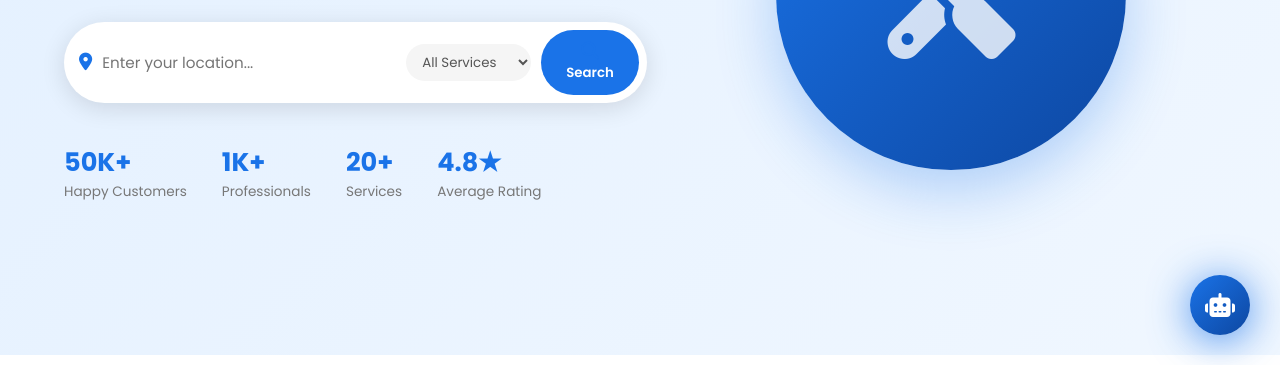
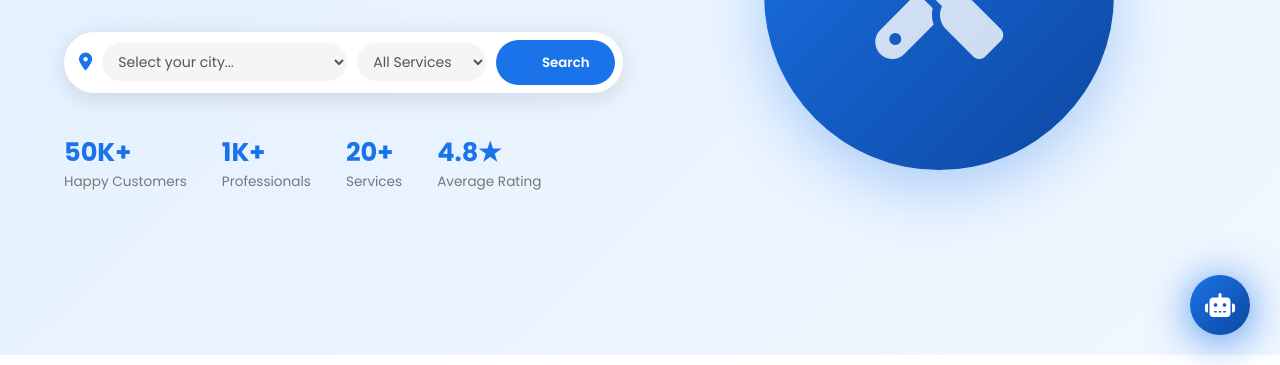
Before and after one commit to clementrosario1306-source/unices-services, a plain HTML site: page frontend/index.html in a window 1280 px wide. Shown: the part 435-800 px from the top of the page. Drawn offline with Linux system fonts and the light colour scheme.

Commit message:
Update search, cities, CSS fixes

```diff
--- a/frontend/css/style.css
+++ b/frontend/css/style.css
@@ -48,29 +48,29 @@
 .hero-content h1 span { color: #1a73e8; }
 .hero-content p { font-size: 1.1rem; color: #555; margin-bottom: 35px; }
 
+/* ===== SEARCH BAR (UPDATED) ===== */
 .search-bar {
   display: flex; align-items: center; gap: 10px;
   background: #fff;
   padding: 8px 8px 8px 15px;
   border-radius: 50px;
   box-shadow: 0 5px 25px rgba(0,0,0,0.12);
-  max-width: 600px;
+  max-width: 650px;
 }
-.search-bar i { color: #1a73e8; font-size: 1.1rem; }
-.search-bar input {
-  flex: 1; border: none; outline: none;
-  font-family: 'Poppins', sans-serif; font-size: 0.95rem;
-}
+.search-bar i { color: #1a73e8; font-size: 1.1rem; flex-shrink: 0; }
 .search-bar select {
   border: none; outline: none; background: #f5f5f5;
   padding: 8px 12px; border-radius: 20px;
   font-family: 'Poppins', sans-serif; color: #555;
+  font-size: 0.88rem; cursor: pointer;
 }
+#location-select { flex: 1; }
 .search-bar button {
   background: #1a73e8; color: #fff; border: none;
   padding: 12px 25px; border-radius: 40px;
   font-family: 'Poppins', sans-serif; font-weight: 600;
   cursor: pointer; transition: background 0.3s;
+  white-space: nowrap; flex-shrink: 0;
 }
 .search-bar button:hover { background: #0d47a1; }
 
@@ -290,7 +290,10 @@
   .hero-content h1 { font-size: 2rem; }
   .hero-image { display: none; }
   .hero-stats { justify-content: center; flex-wrap: wrap; gap: 20px; }
-  .search-bar { flex-wrap: wrap; border-radius: 15px; }
+  .search-bar { flex-wrap: wrap; border-radius: 15px; padding: 10px; }
+  .search-bar select { width: 100%; }
+  .search-bar button { width: 100%; justify-content: center; }
+  #location-select { width: 100%; }
   .nav-links { display: none; }
   .hamburger { display: block; }
   .footer-grid { grid-template-columns: 1fr 1fr; }
@@ -298,7 +301,8 @@
   .step-arrow { transform: rotate(90deg); }
   .chatbot-box { width: 90%; right: 5%; }
 }
-/* Typing animation */
+
+/* ===== TYPING ANIMATION ===== */
 .typing-dots { display: flex; gap: 4px; align-items: center; padding: 4px 0; }
 .typing-dots span {
   width: 8px; height: 8px; border-radius: 50%;
--- a/frontend/index.html
+++ b/frontend/index.html
@@ -37,16 +37,82 @@
       <p>Book trusted professionals for cleaning, repairs, beauty & more. Fast, reliable and affordable.</p>
       <div class="search-bar">
         <i class="fas fa-map-marker-alt"></i>
-        <input type="text" placeholder="Enter your location..." />
-        <select>
+        <select id="location-select">
+          <option value="">Select your city...</option>
+          <optgroup label="Major Cities">
+            <option>Chennai</option>
+            <option>Coimbatore</option>
+            <option>Madurai</option>
+            <option>Tiruchirappalli</option>
+            <option>Salem</option>
+            <option>Tirunelveli</option>
+            <option>Vellore</option>
+            <option>Erode</option>
+            <option>Thoothukudi</option>
+            <option>Dindigul</option>
+          </optgroup>
+          <optgroup label="Other Cities">
+            <option>Ambattur</option>
+            <option>Avadi</option>
+            <option>Thanjavur</option>
+            <option>Tiruppur</option>
+            <option>Karur</option>
+            <option>Kumbakonam</option>
+            <option>Nagercoil</option>
+            <option>Kanchipuram</option>
+            <option>Cuddalore</option>
+            <option>Villupuram</option>
+            <option>Tambaram</option>
+            <option>Hosur</option>
+            <option>Rajapalayam</option>
+            <option>Namakkal</option>
+            <option>Pudukkottai</option>
+            <option>Sivakasi</option>
+            <option>Pollachi</option>
+            <option>Udhagamandalam (Ooty)</option>
+            <option>Kodaikanal</option>
+            <option>Dharapuram</option>
+            <option>Palani</option>
+            <option>Gobichettipalayam</option>
+            <option>Bhavani</option>
+            <option>Virudhunagar</option>
+            <option>Paramakudi</option>
+            <option>Aruppukkottai</option>
+            <option>Sivaganga</option>
+            <option>Karaikudi</option>
+            <option>Mayiladuthurai</option>
+            <option>Nagapattinam</option>
+            <option>Chidambaram</option>
+            <option>Neyveli</option>
+            <option>Tindivanam</option>
+            <option>Ranipet</option>
+            <option>Ambur</option>
+            <option>Vaniyambadi</option>
+            <option>Gudiyatham</option>
+            <option>Tiruvannamalai</option>
+            <option>Krishnagiri</option>
+            <option>Dharmapuri</option>
+            <option>Theni</option>
+            <option>Bodinayakanur</option>
+            <option>Periyakulam</option>
+            <option>Arakkonam</option>
+            <option>Tiruttani</option>
+            <option>Poonamallee</option>
+            <option>Thiruvallur</option>
+            <option>Gummidipoondi</option>
+            <option>Pondicherry (Puducherry)</option>
+          </optgroup>
+        </select>
+        <select id="service-select">
           <option>All Services</option>
           <option>Cleaning</option>
           <option>Beauty</option>
           <option>Repairs</option>
           <option>Painting</option>
           <option>Pest Control</option>
+          <option>AC Services</option>
         </select>
-        <button onclick="window.location.href='services.html'">
+        <button onclick="searchServices()">
           <i class="fas fa-search"></i> Search
         </button>
       </div>
--- a/frontend/js/main.js
+++ b/frontend/js/main.js
@@ -1,5 +1,3 @@
-// ===== main.js =====
-
 // Mobile menu toggle
 function toggleMenu() {
   const nav = document.querySelector('.nav-links');
@@ -18,7 +16,10 @@
 // Animate cards on scroll
 const observer = new IntersectionObserver(entries => {
   entries.forEach(e => {
-    if (e.isIntersecting) e.target.style.opacity = '1', e.target.style.transform = 'translateY(0)';
+    if (e.isIntersecting) {
+      e.target.style.opacity = '1';
+      e.target.style.transform = 'translateY(0)';
+    }
   });
 }, { threshold: 0.1 });
 
@@ -28,3 +29,14 @@
   el.style.transition = 'opacity 0.5s ease, transform 0.5s ease';
   observer.observe(el);
 });
+
+// Search function
+function searchServices() {
+  const location = document.getElementById('location-select').value;
+  const service  = document.getElementById('service-select').value;
+  if (!location) return alert('❌ Please select your city first!');
+  const params = new URLSearchParams();
+  params.set('city', location);
+  if (service !== 'All Services') params.set('service', service);
+  window.location.href = `services.html?${params.toString()}`;
+}
```
